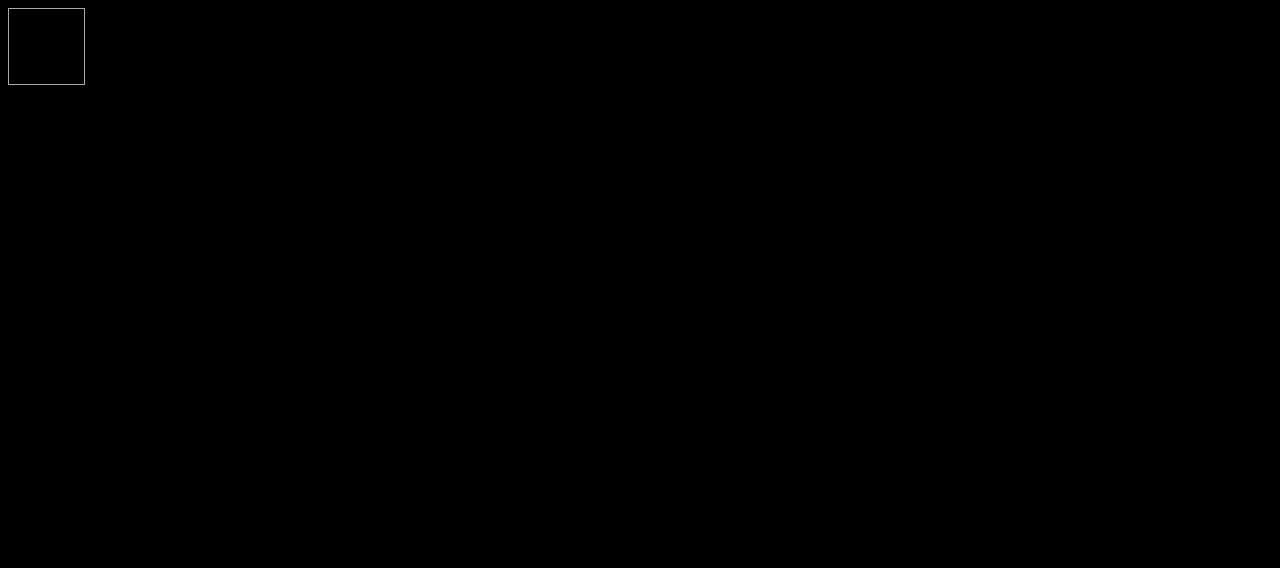
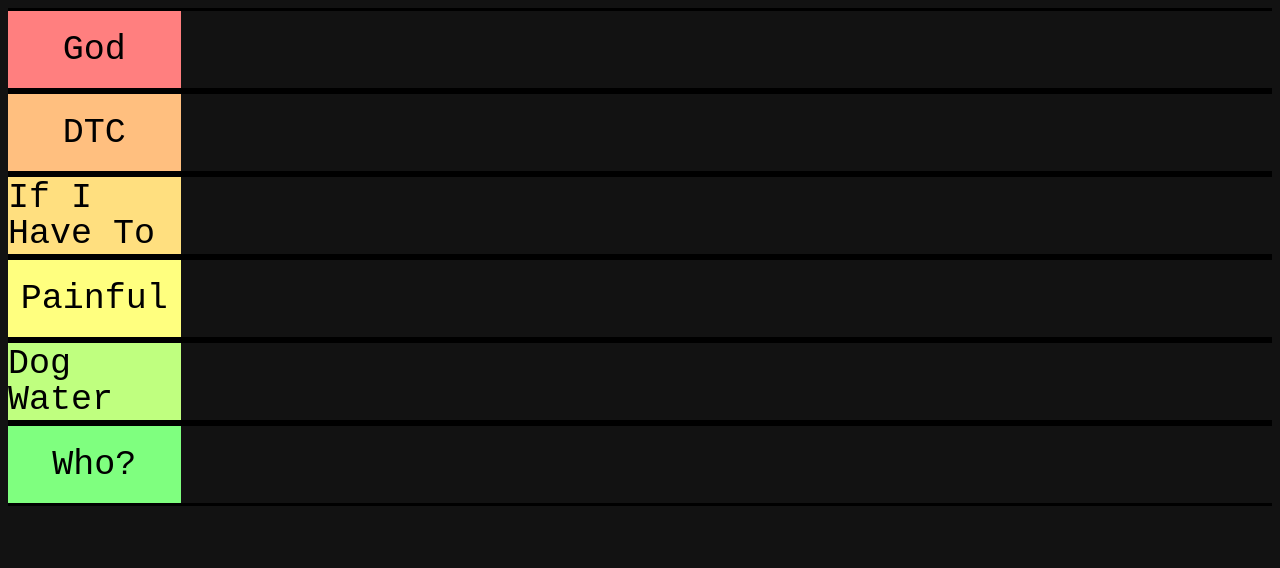
Before and after one commit to MaxMalinsky/tier-list-maker, a plain HTML site: page index.html in a window 1280 px wide. Shown: the top 568 px of the page. Drawn offline with Linux system fonts and the light colour scheme.

Commit message:
Add: tier initialization and main functionality

```diff
--- a/index.html
+++ b/index.html
@@ -9,15 +9,16 @@
 </head>
 
 <body>
+  <div id="tiers">
 
-  <div id="div1" ondrop="drop(event)" ondragover="allowDrop(event)"></div>
+  </div>
+
   <br>
 
 
   <div id="bank" ondrop="drop(event)" ondragover="allowDrop(event)">
 
 
-    <!-- <img id="drag1" src="./fleed.png" draggable="true" ondragstart="drag(event)" width="100px" height="100px"> -->
 
   </div>
 </body>
--- a/index.js
+++ b/index.js
@@ -9,7 +9,7 @@ const images = [
 ]
 
 initializeBank()
-
+initializeTiers()
 
 function allowDrop(ev) {
   ev.preventDefault();
@@ -32,13 +32,43 @@ function initializeBank() {
   const bank = document.getElementById("bank")
   for (let i = 0; i < images.length; i++) {
     bank.innerHTML += `<img id="${images[i]}" src="${images[i]}" class="image" draggable="true" ondragstart="drag(event)" width="100px" height="100px">`
-    // console.log(images[i])
-    // var image = document.createElement("img")
-    // image.src = images[i]
-    // image.style.width = "100px"
-    // image.style.height = "100px"
-    // image.draggable = true
-    // image.ondragstart = "drag(event)"
-    // bank.appendChild(image)
   }
 }
+
+
+function initializeTiers() {
+  const t1 = "God";
+  const t2 = "DTC";
+  const t3 = "If I Have To";
+  const t4 = "Painful";
+  const t5 = "Dog Water";
+  const t6 = "Who?";
+  const tierNames = [
+      t1,
+      t2,
+      t3,
+      t4,
+      t5,
+      t6,
+  ];
+  const tierColors = [
+      "#ff7f7f",
+      "#ffbf7f",
+      "#ffdf7f",
+      "#ffff7f",
+      "#bfff7f",
+      "#7fff7f",
+      "#7fffbf",
+      "#7fffff",
+  ];
+
+  for (let i = 0; i < tierNames.length; i++) {
+    const tiersContainer = document.getElementById("tiers")
+
+    tiersContainer.innerHTML += `<div class="tier">
+    <div class="tier-title" style="background-color:${tierColors[i]};"><h1 class="title">${tierNames[i]}</h1></div>
+    <div id="div1" class="drop" ondrop="drop(event)" ondragover="allowDrop(event)"></div>
+
+  </div>`
+  }
+}
--- a/style.css
+++ b/style.css
@@ -1,24 +1,49 @@
 .image {
-    width:75px;
+  width: 75px;
   height: 75px;
   object-fit: cover;
 }
 
 body {
-    background-color: black;
+  background-color: #121212;
 }
 
-#div1 {
-    width: 75px;
+.tier {
+  border-bottom:3px solid black;
+  border-top:3px solid black;
+
+  display: flex;
+  flex-direction: row;
+}
+
+.tier-title {
+  width:200px;
+  height:77px;
+  display: flex;
+  flex-direction: row;
+  align-items: center;
+  justify-content: center;
+  font-size: 4.5vmin;
+  line-height: 4.5vmin;
+}
+
+.title {
+  font-size: 35px;
+  color: black;
+  font-family: monospace;
+  font-weight: 500;
+}
+
+.drop {
+  width: 100%;
   height: 75px;
-    border: 1px solid #aaaaaa;
 }
 
 
 #bank {
-    position:fixed;
+  position: fixed;
   justify-self: center;
-    bottom:50px;
+  bottom: 50px;
   width: calc(100vw - 20px);
   border: 2px solid #aaaaaa;
 }
```
Also changed, not shown: 1 other file. Lines whose indentation alone changed are shown as unchanged.
